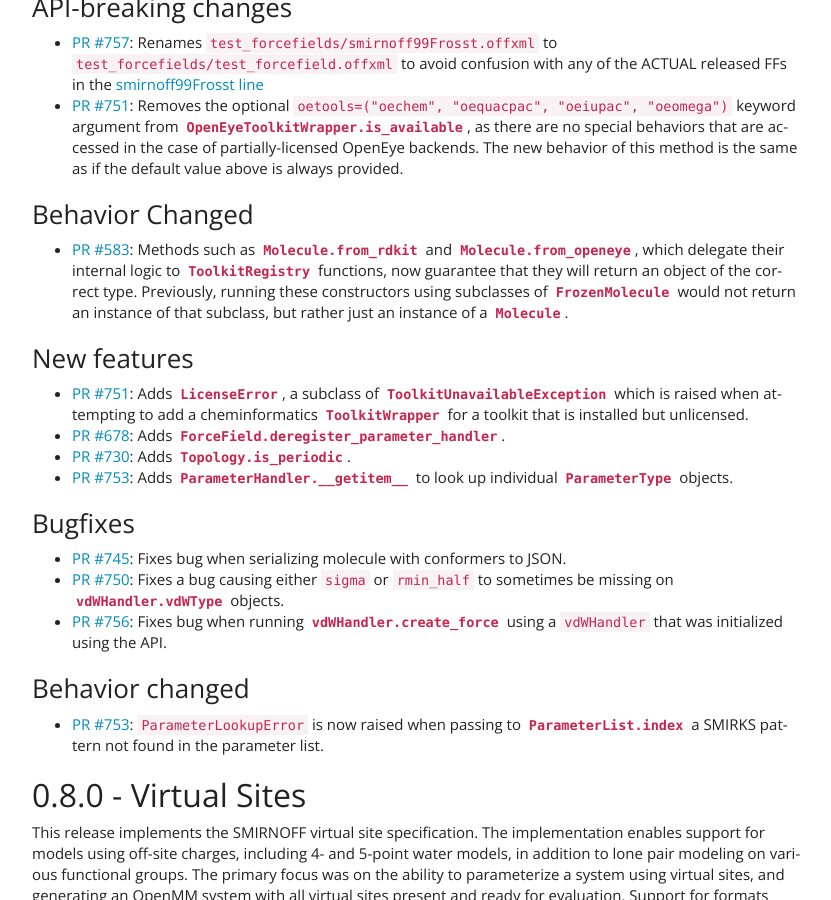
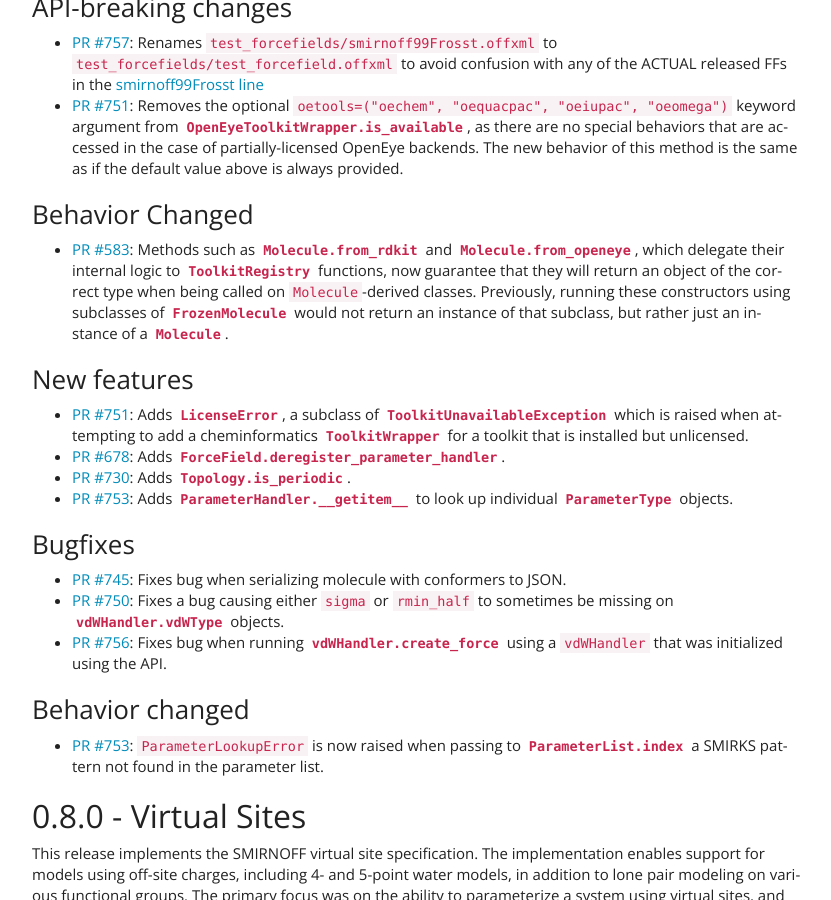
Before and after one commit to openforcefield/openff-toolkit, a Sphinx documentation site: the page built from docs/releasehistory.rst, in a window 1280 px wide and 900 px high, scrolled down 362 px. Shown: the whole window, without its empty margins (38-869 px from the left). Built offline with Sphinx 7.4.7, drawn with Linux system fonts in a browser that asks for light colours.

Commit message:
Update docs/releasehistory.rst
Co-authored-by: Matt Thompson <mattwthompson@protonmail.com>

```diff
--- a/docs/releasehistory.rst
+++ b/docs/releasehistory.rst
@@ -28,7 +28,7 @@ Behavior Changed
   such as :py:meth:`Molecule.from_rdkit <openforcefield.topology.Molecule.from_rdkit>`
   and :py:meth:`Molecule.from_openeye <openforcefield.topology.Molecule.from_openeye>`,
   which delegate their internal logic to :py:class:`ToolkitRegistry <openforcefield.utils.ToolkitRegistry>`
-  functions, now guarantee that they will return an object of the correct type. Previously,
+  functions, now guarantee that they will return an object of the correct type when being called on ``Molecule``-derived classes. Previously,
   running these constructors using subclasses of :py:class:`FrozenMolecule <openforcefield.topology.Molecule>`
   would not return an instance of that subclass, but rather just an instance of a
   :py:class:`Molecule <openforcefield.topology.Molecule>`.
```
